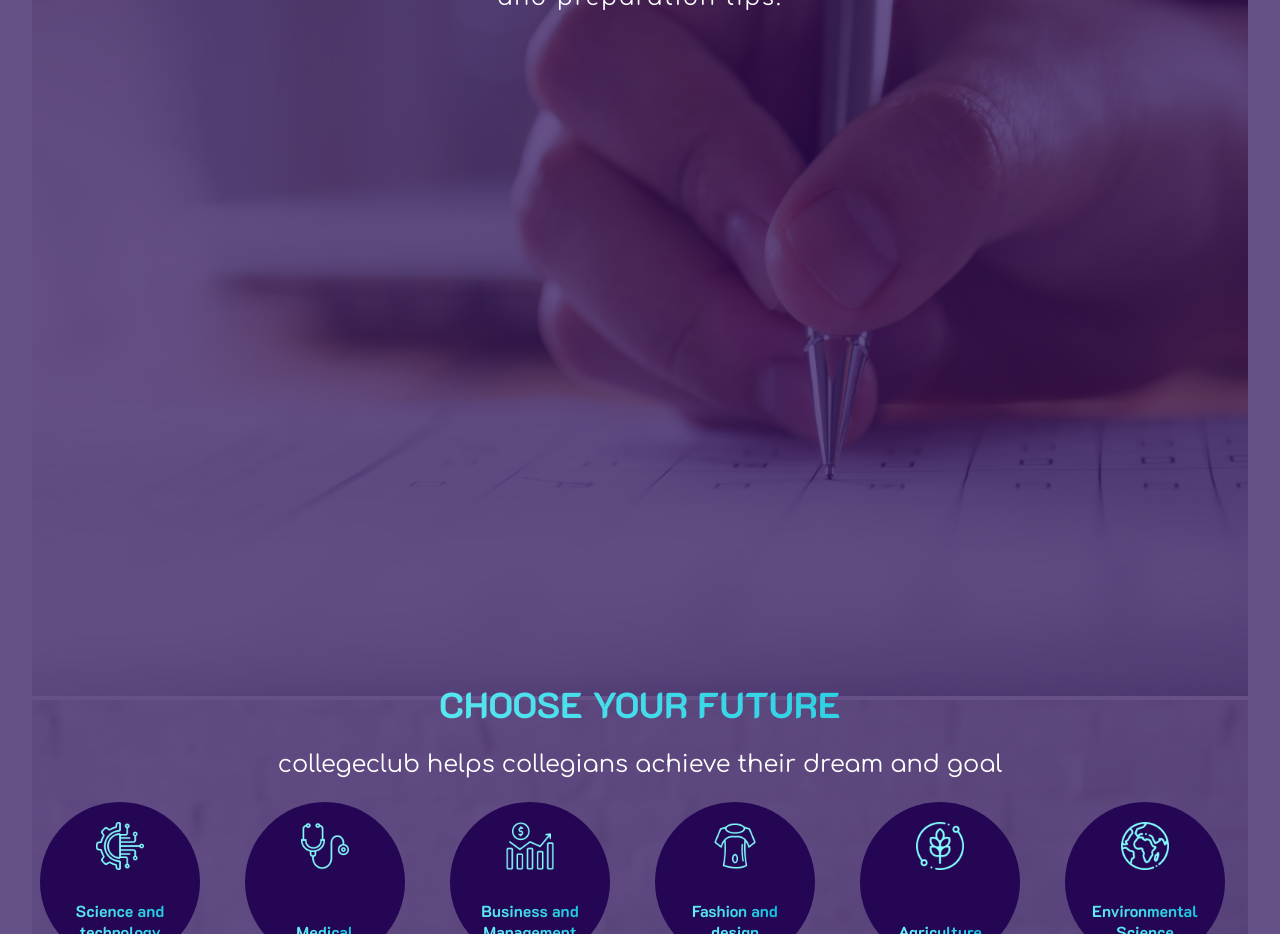
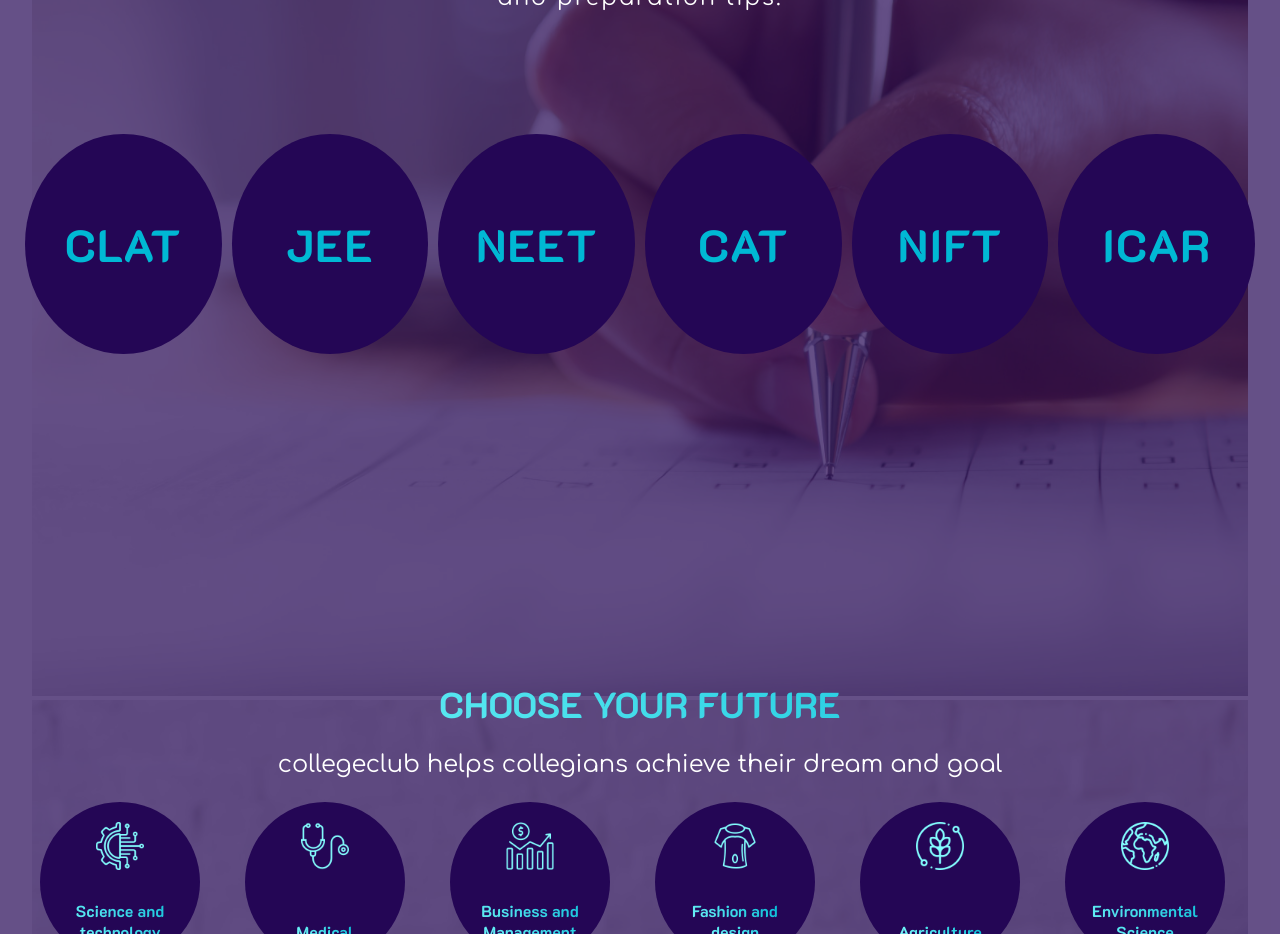
Before and after one commit to ujjwxl/collegeclub, a React (Vite) app in the folder frontend/: page / in a window 1280 px wide. Shown: the part 940-1874 px from the top of the page. Built offline with nearby package versions, Linux system fonts and the light colour scheme.

Commit message:
commit 13
added trending exams

```diff
--- a/frontend/src/pages/Home/Home.css
+++ b/frontend/src/pages/Home/Home.css
@@ -114,3 +114,26 @@
     font-size: 22px;
     letter-spacing: 2px;
 }
+
+.circle-row {
+    display: flex;
+    justify-content: center;
+    margin-top: 10%;
+}
+
+/* Style for each circle */
+.circle {
+    width: 220px;
+    height: 220px;
+    background-color: #240655; /* Adjust the color and opacity */
+    border-radius: 50%;
+    display: flex;
+    justify-content: center;
+    align-items: center;
+    margin: 0 5px; /* Adjust spacing between circles */
+    font-family: "K2D", sans-serif;
+    color: #00B8D4; /* Adjust text color */
+    font-size: 45px; /* Adjust text size */
+    font-weight: bolder;
+    letter-spacing: 1px;
+}
--- a/frontend/src/pages/Home/Home.jsx
+++ b/frontend/src/pages/Home/Home.jsx
@@ -43,6 +43,15 @@ export const Home = () => {
         <div className='home-two-overlay'>
           <h2 className='home-two-h2'>TRENDING ENTRANCE EXAMS</h2>
           <p className='home-two-p'>Get information and updates on competitive exams, dates, online classes<br></br> and preparation tips.</p>
+          <div class="circle-row">
+            <div class="circle">CLAT</div>
+            <div class="circle">JEE</div>
+            <div class="circle">NEET</div>
+            <div class="circle">CAT</div>
+            <div class="circle">NIFT</div>
+            <div class="circle">ICAR</div>
+            {/* <div class="circle">CUET</div> */}
+        </div>
         </div>
       </div>
 
```
